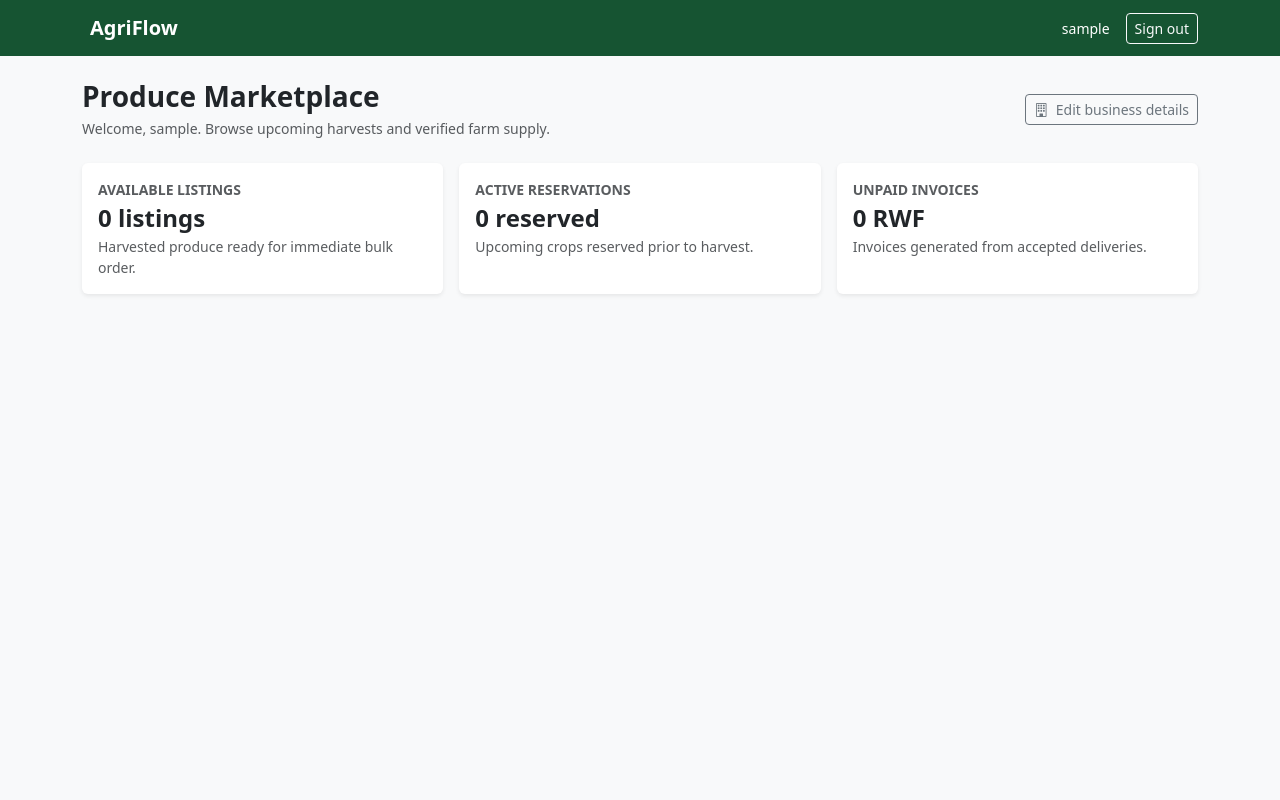
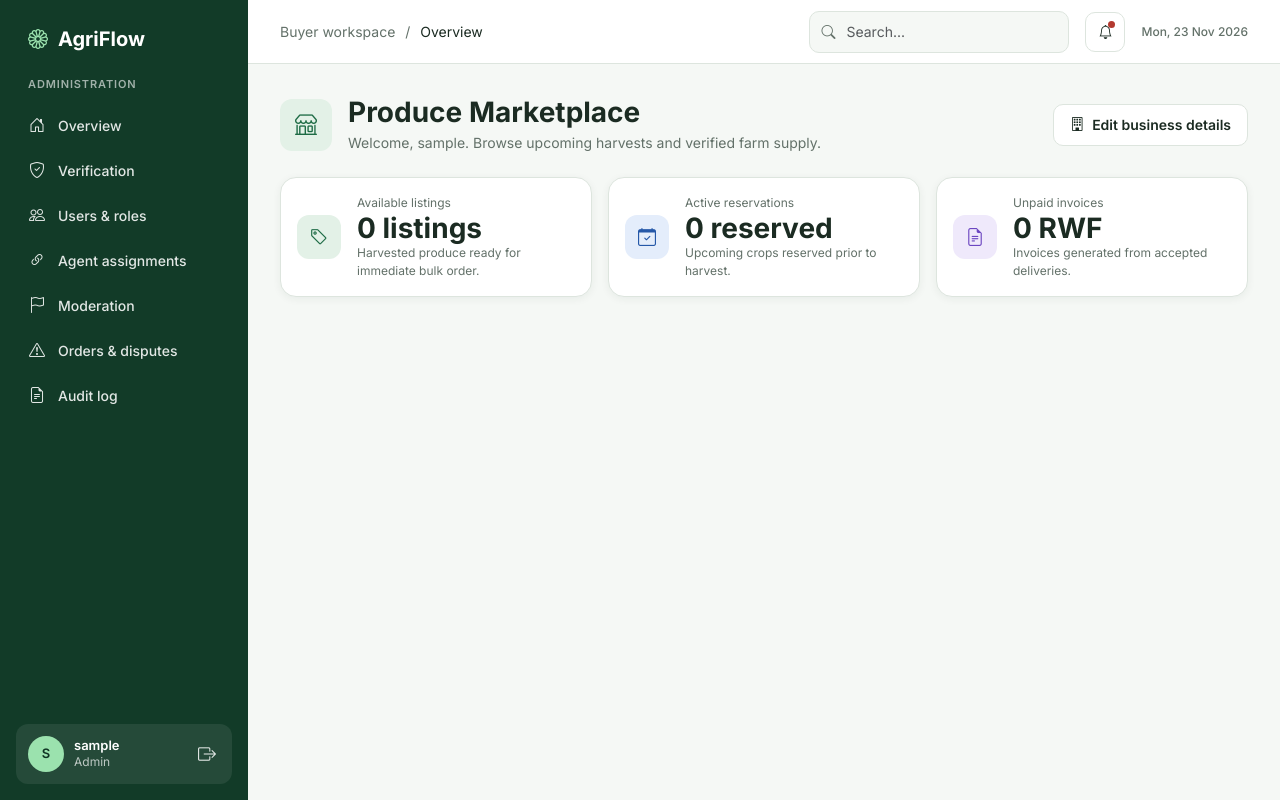
Before and after one commit to varma-cephas/AgriFlow, an ASP.NET Core app: page /Buyer/Dashboard in a window 1280 px wide. Run offline with ASP.NET Core 8, Linux system fonts and the light colour scheme; the visitor is signed in with stand-in values (Sample User, id 1); some libraries are stand-ins or nearby versions.

Commit message:
feat(AGRI-13): add shared layout with role sidebar, top bar and page header
Replace the navbar layout with a fixed sidebar, top bar and page area styled by agriflow.css. Update Index, dashboards, edit pages and Error to use the new header and cards. Point the Farmer dashboard edit link at /Farmer/EditFarmer.

```diff
--- a/Pages/Buyer/Dashboard.cshtml
+++ b/Pages/Buyer/Dashboard.cshtml
@@ -2,43 +2,44 @@
 @model AgriFlow.Pages.Buyer.DashboardModel
 @{
     ViewData["Title"] = "Marketplace & Buyer Dashboard";
+    ViewData["Breadcrumb"] = "Buyer workspace / Overview";
+    Func<dynamic, object> actions = @<a asp-page="/Buyer/EditProfile" class="af-btn af-btn-secondary"><i class="bi bi-building"></i> Edit business details</a>;
 }
 
-<div class="d-flex justify-content-between align-items-center mb-4">
-    <div>
-        <h3 class="fw-bold mb-1">Produce Marketplace</h3>
-        <p class="text-muted small mb-0">Welcome, @User.Identity?.Name. Browse upcoming harvests and verified farm supply.</p>
-    </div>
-    <a asp-page="/Buyer/EditProfile" class="btn btn-outline-secondary btn-sm">
-        <i class="bi bi-building me-1"></i> Edit business details
-    </a>
-</div>
+<partial name="_PageHeader" model='new PageHeaderModel {
+    Icon = "bi-shop",
+    Title = "Produce Marketplace",
+    Subtitle = "Welcome, " + User.Identity?.Name + ". Browse upcoming harvests and verified farm supply.",
+    Actions = actions }' />
 
 <div class="row g-3">
     <div class="col-md-4">
-        <div class="card border-0 shadow-sm h-100">
-            <div class="card-body">
-                <div class="text-muted small fw-semibold text-uppercase mb-1">Available Listings</div>
-                <h4 class="fw-bold mb-1">0 listings</h4>
-                <p class="text-muted small mb-0">Harvested produce ready for immediate bulk order.</p>
+        <div class="af-card af-kpi">
+            <div class="af-icon-tile"><i class="bi bi-tag"></i></div>
+            <div>
+                <div class="kpi-label">Available listings</div>
+                <div class="kpi-value">0 listings</div>
+                <div class="kpi-sub">Harvested produce ready for immediate bulk order.</div>
             </div>
         </div>
     </div>
     <div class="col-md-4">
-        <div class="card border-0 shadow-sm h-100">
-            <div class="card-body">
-                <div class="text-muted small fw-semibold text-uppercase mb-1">Active Reservations</div>
-                <h4 class="fw-bold mb-1">0 reserved</h4>
-                <p class="text-muted small mb-0">Upcoming crops reserved prior to harvest.</p>
+        <div class="af-card af-kpi">
+            <div class="af-icon-tile af-tile-blue"><i class="bi bi-calendar-check"></i></div>
+            <div>
+                <div class="kpi-label">Active reservations</div>
+                <div class="kpi-value">0 reserved</div>
+                <div class="kpi-sub">Upcoming crops reserved prior to harvest.</div>
             </div>
         </div>
     </div>
     <div class="col-md-4">
-        <div class="card border-0 shadow-sm h-100">
-            <div class="card-body">
-                <div class="text-muted small fw-semibold text-uppercase mb-1">Unpaid Invoices</div>
-                <h4 class="fw-bold mb-1">0 RWF</h4>
-                <p class="text-muted small mb-0">Invoices generated from accepted deliveries.</p>
+        <div class="af-card af-kpi">
+            <div class="af-icon-tile af-tile-purple"><i class="bi bi-file-earmark-text"></i></div>
+            <div>
+                <div class="kpi-label">Unpaid invoices</div>
+                <div class="kpi-value">0 RWF</div>
+                <div class="kpi-sub">Invoices generated from accepted deliveries.</div>
             </div>
         </div>
     </div>
--- a/Pages/Shared/_Layout.cshtml
+++ b/Pages/Shared/_Layout.cshtml
@@ -6,30 +6,14 @@
     <title>@ViewData["Title"] - AgriFlow</title>
     <link rel="stylesheet" href="~/lib/bootstrap/dist/css/bootstrap.min.css" />
     <link rel="stylesheet" href="https://cdn.jsdelivr.net/npm/bootstrap-icons@1.11.3/font/bootstrap-icons.min.css" />
-    <link rel="stylesheet" href="~/css/site.css" asp-append-version="true" />
+    <link rel="stylesheet" href="~/css/agriflow.css" asp-append-version="true" />
 </head>
-<body class="bg-light">
-    <header>
-        <nav class="navbar navbar-expand-lg navbar-dark" style="background-color: #165432;">
-            <div class="container">
-                <a class="navbar-brand fw-bold d-flex align-items-center gap-2" asp-page="/Index">
-                    <i class="bi bi-sprout"></i> AgriFlow
-                </a>
-                <div class="ms-auto d-flex align-items-center gap-3 text-white small">
-                    @if (User.Identity?.IsAuthenticated == true)
-                    {
-                        <span>@User.Identity.Name</span>
-                        <form method="post" asp-page="/Account/Logout" class="m-0">
-                            <button type="submit" class="btn btn-outline-light btn-sm">Sign out</button>
-                        </form>
-                    }
-                </div>
-            </div>
-        </nav>
-    </header>
+<body class="af-body">
+    <partial name="_Sidebar" />
 
-    <div class="container">
-        <main role="main" class="py-4">
+    <div class="af-main">
+        <partial name="_TopBar" />
+        <main role="main" class="af-page">
             @RenderBody()
         </main>
     </div>
--- /dev/null
+++ b/Pages/Shared/_PageHeader.cshtml
@@ -0,0 +1,18 @@
+@model PageHeaderModel
+
+<div class="af-page-header">
+    <div class="lead-block">
+        <div class="af-icon-tile"><i class="bi @Model.Icon"></i></div>
+        <div>
+            <h1>@Model.Title</h1>
+            @if (!string.IsNullOrWhiteSpace(Model.Subtitle))
+            {
+                <p class="subtitle">@Model.Subtitle</p>
+            }
+        </div>
+    </div>
+    @if (Model.Actions != null)
+    {
+        <div class="actions">@Model.Actions(null)</div>
+    }
+</div>
--- /dev/null
+++ b/Pages/Shared/_Sidebar.cshtml
@@ -0,0 +1,92 @@
+@using System.Security.Claims
+@{
+    var role = User.FindFirstValue(ClaimTypes.Role) ?? "";
+    var fullName = User.FindFirstValue(ClaimTypes.Name) ?? User.Identity?.Name ?? "";
+    var initials = string.Concat(fullName.Split(' ', StringSplitOptions.RemoveEmptyEntries)
+        .Take(2).Select(p => char.ToUpperInvariant(p[0])));
+    if (initials.Length == 0) { initials = "?"; }
+
+    var current = ViewContext.RouteData.Values["page"]?.ToString() ?? "";
+
+    string workspace;
+    (string Icon, string Label, string Url)[] items;
+    switch (role)
+    {
+        case "Farmer":
+            workspace = "Farmer workspace";
+            items = new[]
+            {
+                ("bi-house-door", "Overview", "/Farmer/Dashboard"),
+                ("bi-box-seam", "Seed stock", "/Farmer/SeedStock"),
+                ("bi-flower2", "Planting batches", "/Farmer/PlantingBatches"),
+                ("bi-tag", "My listings", "/Farmer/Listings"),
+                ("bi-truck", "Sales & orders", "/Farmer/Sales"),
+                ("bi-shop", "Marketplace", "/Buyer/Marketplace"),
+            };
+            break;
+        case "Buyer":
+            workspace = "Buyer workspace";
+            items = new[]
+            {
+                ("bi-house-door", "Overview", "/Buyer/Dashboard"),
+                ("bi-shop", "Marketplace", "/Buyer/Marketplace"),
+                ("bi-truck", "My orders", "/Buyer/Orders"),
+                ("bi-file-earmark-text", "Invoices", "/Buyer/Invoices"),
+            };
+            break;
+        case "Agent":
+            workspace = "Agent workspace";
+            items = new[]
+            {
+                ("bi-house-door", "Overview", "/Agent/Dashboard"),
+                ("bi-people", "My farmers", "/Agent/Farmers"),
+                ("bi-person-plus", "Register farmer", "/Agent/RegisterFarmer"),
+                ("bi-shop", "Marketplace", "/Buyer/Marketplace"),
+            };
+            break;
+        case "Admin":
+            workspace = "Administration";
+            items = new[]
+            {
+                ("bi-house-door", "Overview", "/Admin/Dashboard"),
+                ("bi-shield-check", "Verification", "/Admin/Verification"),
+                ("bi-people", "Users & roles", "/Admin/Users"),
+                ("bi-link-45deg", "Agent assignments", "/Admin/Assignments"),
+                ("bi-flag", "Moderation", "/Admin/Moderation"),
+                ("bi-exclamation-triangle", "Orders & disputes", "/Admin/Orders"),
+                ("bi-file-earmark-text", "Audit log", "/Admin/AuditLog"),
+            };
+            break;
+        default:
+            workspace = "Workspace";
+            items = Array.Empty<(string, string, string)>();
+            break;
+    }
+}
+<aside class="af-sidebar">
+    <a class="af-logo" href="/Index"><i class="bi bi-flower1"></i> AgriFlow</a>
+    <div class="af-workspace">@workspace</div>
+
+    <ul class="af-menu">
+        @foreach (var item in items)
+        {
+            var active = string.Equals(item.Url, current, StringComparison.OrdinalIgnoreCase);
+            <li>
+                <a href="@item.Url" class="@(active ? "active" : "")" @(active ? "aria-current=page" : "")>
+                    <i class="bi @item.Icon"></i> @item.Label
+                </a>
+            </li>
+        }
+    </ul>
+
+    <div class="af-usercard">
+        <span class="af-avatar">@initials</span>
+        <div class="af-user-info">
+            <div class="af-user-name">@fullName</div>
+            <div class="af-user-sub">@role</div>
+        </div>
+        <form method="post" asp-page="/Account/Logout" class="m-0">
+            <button type="submit" class="af-signout" title="Sign out" aria-label="Sign out"><i class="bi bi-box-arrow-right"></i></button>
+        </form>
+    </div>
+</aside>
--- /dev/null
+++ b/Pages/Shared/_TopBar.cshtml
@@ -0,0 +1,21 @@
+@{
+    var crumb = ViewData["Breadcrumb"] as string ?? "Workspace / Overview";
+    var parts = crumb.Split('/', StringSplitOptions.TrimEntries | StringSplitOptions.RemoveEmptyEntries);
+}
+<header class="af-topbar">
+    <nav class="af-breadcrumb" aria-label="Breadcrumb">
+        @for (var i = 0; i < parts.Length; i++)
+        {
+            if (i > 0) { <span class="sep">/</span> }
+            <span class="@(i == parts.Length - 1 ? "current" : "")">@parts[i]</span>
+        }
+    </nav>
+    <div class="af-topbar-right">
+        <div class="af-search">
+            <i class="bi bi-search"></i>
+            <input type="search" class="form-control" placeholder="Search..." aria-label="Search" />
+        </div>
+        <span class="af-bell" role="img" aria-label="Notifications"><i class="bi bi-bell"></i><span class="dot"></span></span>
+        <span class="af-date">@DateTime.Now.ToString("ddd, d MMM yyyy")</span>
+    </div>
+</header>
--- /dev/null
+++ b/wwwroot/css/agriflow.css
@@ -0,0 +1,213 @@
+@import url('https://fonts.googleapis.com/css2?family=Inter:wght@400;500;600;700&display=swap');
+
+:root {
+    --af-primary: #1E6B45;
+    --af-dark: #0F3323;
+    --af-sidebar: #123B28;
+    --af-lime: #9BE2AE;
+    --af-tint: #E3F1E7;
+    --af-bg: #F5F8F5;
+    --af-surface: #FFFFFF;
+    --af-border: #DDE5DE;
+    --af-text: #1B2B22;
+    --af-muted: #637169;
+
+    --af-green-fg: #1E6B45;  --af-green-bg: #E3F1E7;
+    --af-amber-fg: #9A6B12;  --af-amber-bg: #FFF3D6;
+    --af-blue-fg: #2558A8;   --af-blue-bg: #E4EDFB;
+    --af-red-fg: #B3392F;    --af-red-bg: #FBE6E3;
+    --af-purple-fg: #6B46C1; --af-purple-bg: #EFE9FB;
+    --af-grey-fg: #4B5A52;   --af-grey-bg: #EEF1EF;
+
+    --af-shadow: 0 2px 8px rgba(15, 51, 31, 0.06);
+    --af-sidebar-w: 248px;
+}
+
+/* ---------- Base ---------- */
+body.af-body {
+    font-family: 'Inter', system-ui, -apple-system, 'Segoe UI', sans-serif;
+    font-size: 14px;
+    color: var(--af-text);
+    background: var(--af-bg);
+    margin: 0;
+}
+.af-body a { color: var(--af-primary); text-decoration: none; }
+.af-body h1, .af-body h2, .af-body h3, .af-body h4, .af-body h5 { color: var(--af-text); font-weight: 700; }
+.af-muted { color: var(--af-muted); }
+.af-label { font-size: 11px; font-weight: 600; letter-spacing: .06em; text-transform: uppercase; color: var(--af-muted); }
+
+/* ---------- Shell ---------- */
+.af-sidebar {
+    position: fixed; top: 0; left: 0; bottom: 0;
+    width: var(--af-sidebar-w);
+    background: var(--af-sidebar);
+    color: #fff;
+    display: flex; flex-direction: column;
+    padding: 24px 16px 16px;
+    z-index: 1030;
+    overflow-y: auto;
+}
+.af-main { margin-left: var(--af-sidebar-w); min-height: 100vh; display: flex; flex-direction: column; }
+.af-page { padding: 32px; background: var(--af-bg); flex: 1; }
+
+/* Sidebar */
+.af-logo { display: flex; align-items: center; gap: 10px; padding: 0 12px; font-size: 20px; font-weight: 700; color: #fff !important; }
+.af-logo i { color: var(--af-lime); font-size: 20px; }
+.af-workspace { margin: 22px 12px 12px; font-size: 11px; font-weight: 600; letter-spacing: .08em; text-transform: uppercase; color: rgba(255,255,255,.6); }
+.af-menu { list-style: none; margin: 0; padding: 0; display: flex; flex-direction: column; gap: 4px; }
+.af-menu a {
+    display: flex; align-items: center; gap: 12px;
+    height: 41px; padding: 0 12px; border-radius: 10px;
+    color: rgba(255,255,255,.88) !important; font-weight: 500;
+}
+.af-menu a i { font-size: 16px; width: 18px; text-align: center; }
+.af-menu a:hover { background: rgba(255,255,255,.06); }
+.af-menu a.active { background: rgba(255,255,255,.1); color: #fff !important; font-weight: 600; }
+
+.af-usercard {
+    margin-top: auto;
+    display: flex; align-items: center; gap: 10px;
+    padding: 12px; border-radius: 12px;
+    background: rgba(255,255,255,.08);
+}
+.af-usercard .af-avatar { background: var(--af-lime); color: var(--af-dark); }
+.af-usercard .af-user-name { font-size: 13px; font-weight: 600; line-height: 1.25; color: #fff; }
+.af-usercard .af-user-sub { font-size: 12px; color: rgba(255,255,255,.7); }
+.af-usercard .af-user-info { flex: 1; min-width: 0; }
+.af-signout { background: none; border: 0; color: rgba(255,255,255,.85); font-size: 18px; padding: 4px; cursor: pointer; }
+.af-signout:hover { color: #fff; }
+
+/* Top bar */
+.af-topbar {
+    height: 64px; background: var(--af-surface); border-bottom: 1px solid var(--af-border);
+    display: flex; align-items: center; justify-content: space-between;
+    padding: 0 32px; position: sticky; top: 0; z-index: 1020;
+}
+.af-breadcrumb { color: var(--af-muted); font-size: 14px; }
+.af-breadcrumb .sep { margin: 0 6px; }
+.af-breadcrumb .current { color: var(--af-text); }
+.af-topbar-right { display: flex; align-items: center; gap: 16px; }
+.af-search { position: relative; width: 260px; }
+.af-search i { position: absolute; left: 12px; top: 50%; transform: translateY(-50%); color: var(--af-muted); }
+.af-search input { padding-left: 36px; height: 40px; background: var(--af-bg); }
+.af-bell {
+    position: relative; width: 40px; height: 40px; border-radius: 10px;
+    border: 1px solid var(--af-border); background: var(--af-surface);
+    display: flex; align-items: center; justify-content: center; color: var(--af-text);
+}
+.af-bell .dot { position: absolute; top: 8px; right: 9px; width: 7px; height: 7px; border-radius: 50%; background: var(--af-red-fg); }
+.af-date { font-size: 12px; font-weight: 500; color: var(--af-muted); white-space: nowrap; }
+
+/* ---------- Page header ---------- */
+.af-page-header { display: flex; align-items: center; justify-content: space-between; gap: 16px; margin-bottom: 24px; }
+.af-page-header .lead-block { display: flex; align-items: center; gap: 16px; }
+.af-icon-tile {
+    width: 52px; height: 52px; border-radius: 12px; flex: none;
+    background: var(--af-tint); color: var(--af-primary);
+    display: flex; align-items: center; justify-content: center; font-size: 22px;
+}
+.af-page-header h1 { font-size: 28px; line-height: 1.15; margin: 0; }
+.af-page-header .subtitle { color: var(--af-muted); margin: 4px 0 0; font-size: 14px; }
+.af-page-header .actions { display: flex; gap: 12px; flex-wrap: wrap; }
+
+/* ---------- Cards ---------- */
+.af-card {
+    background: var(--af-surface); border: 1px solid var(--af-border);
+    border-radius: 16px; box-shadow: var(--af-shadow); padding: 24px;
+}
+.af-card-title { font-size: 16px; font-weight: 700; margin-bottom: 4px; }
+
+.af-kpi { display: flex; align-items: center; gap: 16px; padding: 16px; height: 100%; }
+.af-kpi .af-icon-tile { width: 44px; height: 44px; font-size: 18px; }
+.af-kpi .kpi-label { font-size: 12px; color: var(--af-muted); }
+.af-kpi .kpi-value { font-size: 28px; font-weight: 700; line-height: 1.15; }
+.af-kpi .kpi-sub { font-size: 12px; color: var(--af-muted); }
+.af-tile-blue { background: var(--af-blue-bg); color: var(--af-blue-fg); }
+.af-tile-purple { background: var(--af-purple-bg); color: var(--af-purple-fg); }
+.af-tile-amber { background: var(--af-amber-bg); color: var(--af-amber-fg); }
+.af-tile-red { background: var(--af-red-bg); color: var(--af-red-fg); }
+
+/* ---------- Buttons ---------- */
+.af-btn {
+    display: inline-flex; align-items: center; justify-content: center; gap: 8px;
+    height: 42px; padding: 0 16px; border-radius: 10px;
+    font-size: 14px; font-weight: 600; border: 1px solid transparent;
+    cursor: pointer; text-decoration: none; line-height: 1;
+}
+.af-btn-primary { background: var(--af-primary); color: #fff !important; }
+.af-btn-primary:hover { background: var(--af-dark); }
+.af-btn-secondary { background: var(--af-surface); color: var(--af-text) !important; border-color: var(--af-border); }
+.af-btn-secondary:hover { background: var(--af-bg); }
+.af-btn-danger { background: var(--af-red-fg); color: #fff !important; }
+.af-btn-danger:hover { filter: brightness(.92); }
+.af-btn-link { background: none; color: var(--af-primary) !important; padding: 0 8px; height: auto; }
+.af-btn-link:hover { text-decoration: underline; }
+.af-btn-sm { height: 34px; padding: 0 12px; font-size: 13px; }
+
+/* ---------- Badges ---------- */
+.af-badge {
+    display: inline-flex; align-items: center; gap: 6px;
+    padding: 4px 10px; border-radius: 999px;
+    font-size: 12px; font-weight: 600; line-height: 1.3; white-space: nowrap;
+}
+.af-badge::before { content: ''; width: 6px; height: 6px; border-radius: 50%; background: currentColor; }
+.af-badge-green { color: var(--af-green-fg); background: var(--af-green-bg); }
+.af-badge-amber { color: var(--af-amber-fg); background: var(--af-amber-bg); }
+.af-badge-blue { color: var(--af-blue-fg); background: var(--af-blue-bg); }
+.af-badge-red { color: var(--af-red-fg); background: var(--af-red-bg); }
+.af-badge-purple { color: var(--af-purple-fg); background: var(--af-purple-bg); }
+.af-badge-grey { color: var(--af-grey-fg); background: var(--af-grey-bg); }
+
+/* ---------- Tables ---------- */
+.af-table { width: 100%; border-collapse: separate; border-spacing: 0; }
+.af-table thead th {
+    background: var(--af-bg); color: var(--af-muted);
+    font-size: 11px; font-weight: 600; letter-spacing: .06em; text-transform: uppercase;
+    padding: 12px 16px; text-align: left; border: 0;
+}
+.af-table thead th:first-child { border-radius: 10px 0 0 10px; }
+.af-table thead th:last-child { border-radius: 0 10px 10px 0; }
+.af-table tbody td { padding: 16px; border-bottom: 1px solid var(--af-border); vertical-align: middle; }
+.af-table tbody tr:last-child td { border-bottom: 0; }
+.af-cell-user { display: flex; align-items: center; gap: 12px; }
+.af-cell-user .name { font-weight: 600; }
+.af-cell-user .sub { font-size: 12px; color: var(--af-muted); }
+
+.af-avatar {
+    width: 36px; height: 36px; border-radius: 50%; flex: none;
+    display: inline-flex; align-items: center; justify-content: center;
+    font-size: 13px; font-weight: 600; background: var(--af-green-bg); color: var(--af-green-fg);
+}
+.af-avatar-blue { background: var(--af-blue-bg); color: var(--af-blue-fg); }
+.af-avatar-amber { background: var(--af-amber-bg); color: var(--af-amber-fg); }
+.af-avatar-purple { background: var(--af-purple-bg); color: var(--af-purple-fg); }
+
+/* ---------- Inputs ---------- */
+.af-body .form-control, .af-body .form-select {
+    border-radius: 10px; border: 1px solid var(--af-border);
+    font-size: 14px; color: var(--af-text); min-height: 42px;
+}
+.af-body .form-control:focus, .af-body .form-select:focus {
+    border-color: var(--af-primary); box-shadow: 0 0 0 3px rgba(30, 107, 69, .15);
+}
+
+/* ---------- Filter chips ---------- */
+.af-chips { display: flex; flex-wrap: wrap; gap: 12px; }
+.af-chip {
+    display: inline-flex; align-items: center; gap: 8px;
+    height: 38px; padding: 0 16px; border-radius: 999px;
+    background: var(--af-surface); border: 1px solid var(--af-border);
+    color: var(--af-text) !important; font-weight: 600; font-size: 14px;
+}
+.af-chip .count { font-size: 12px; font-weight: 500; color: var(--af-muted); }
+.af-chip.active { background: var(--af-primary); border-color: var(--af-primary); color: #fff !important; }
+.af-chip.active .count { color: rgba(255,255,255,.75); }
+
+/* ---------- Small screens ---------- */
+@media (max-width: 767.98px) {
+    .af-sidebar { position: static; width: 100%; }
+    .af-main { margin-left: 0; }
+    .af-page { padding: 20px 16px; }
+    .af-topbar { padding: 0 16px; }
+    .af-search { display: none; }
+}
```
Also changed, not shown: Pages/Buyer/EditProfile.cshtml (+10 -9 lines), Pages/Error.cshtml (+7 -12 lines), Pages/Farmer/Dashboard.cshtml (+25 -24 lines), Pages/Farmer/EditFarmer.cshtml (+10 -9 lines), Pages/Index.cshtml (+11 -20 lines), Pages/Shared/PageHeaderModel.cs (added, +12 -0 lines).
